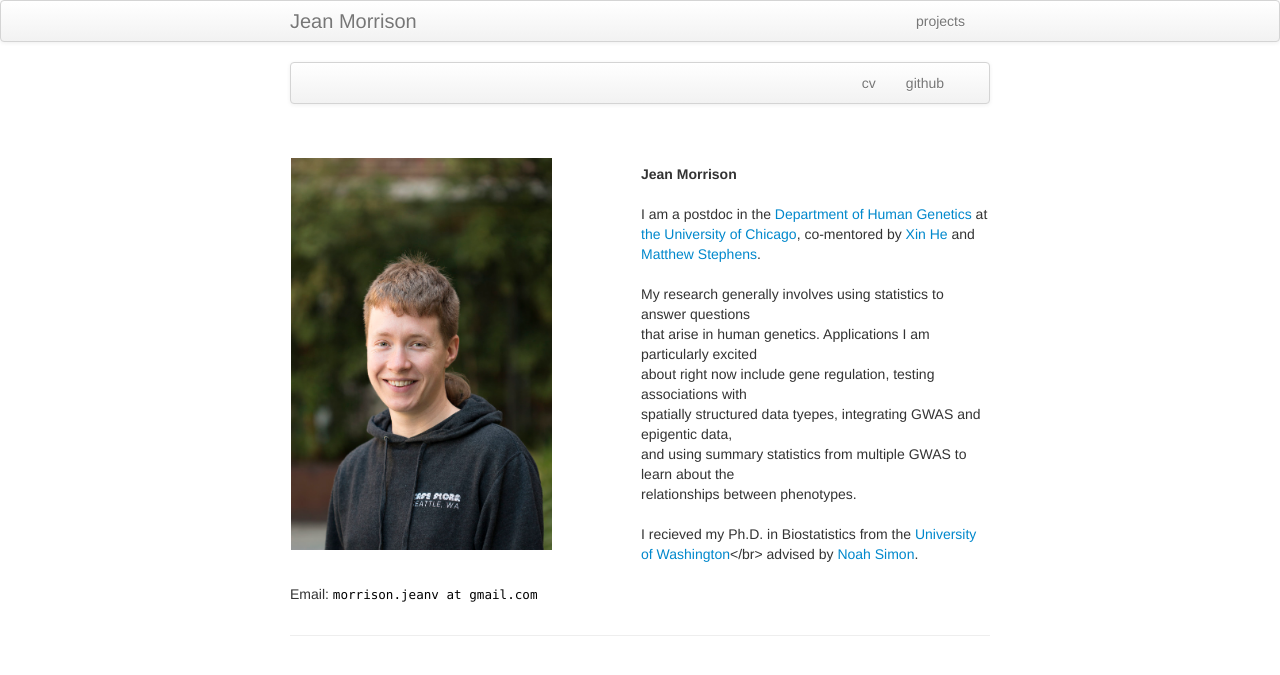
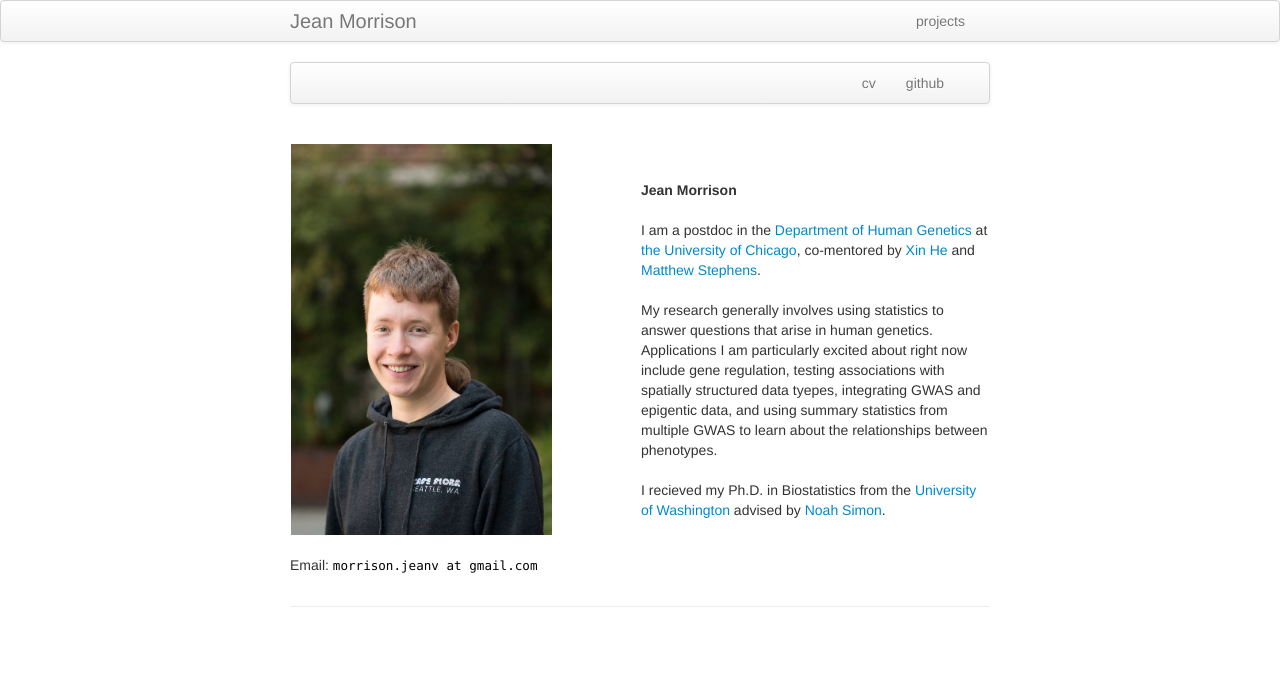
Before and after one commit to jean997/jean997.github.io, a Jekyll site: the page built from index.md, in a window 1280 px wide. Shown: the top 675 px of the page. Built offline with Jekyll 4.4.1, drawn with Linux system fonts in a browser that asks for light colours.

Commit message:
line breaks

```diff
--- a/index.md
+++ b/index.md
@@ -30,13 +30,13 @@ keywords: Jean, JADE, FRET, statistics, statistical genetics, gene regulation
 	<a href="http://stephenslab.uchicago.edu">Matthew Stephens</a>.
   <br>
   <br>My research generally involves using statistics to answer questions
-  <br> that arise in human genetics. Applications I am particularly excited
-  <br> about right now include gene regulation, testing associations with
-  <br> spatially structured data tyepes, integrating GWAS and epigentic data,
-  <br> and using summary statistics  from multiple GWAS to learn about the
-  <br> relationships between phenotypes.
+   that arise in human genetics. Applications I am particularly excited
+   about right now include gene regulation, testing associations with
+   spatially structured data tyepes, integrating GWAS and epigentic data,
+   and using summary statistics  from multiple GWAS to learn about the
+  relationships between phenotypes.
   <br>
-  <br> I recieved my Ph.D. in Biostatistics from the <a href="https://www.biostat.washington.edu">University of Washington</a></br>
+  <br> I recieved my Ph.D. in Biostatistics from the <a href="https://www.biostat.washington.edu">University of Washington</a>
   	advised by <a href="http://www.faculty.washington.edu/nrsimon/">Noah Simon</a>.
   </td>
 
```
